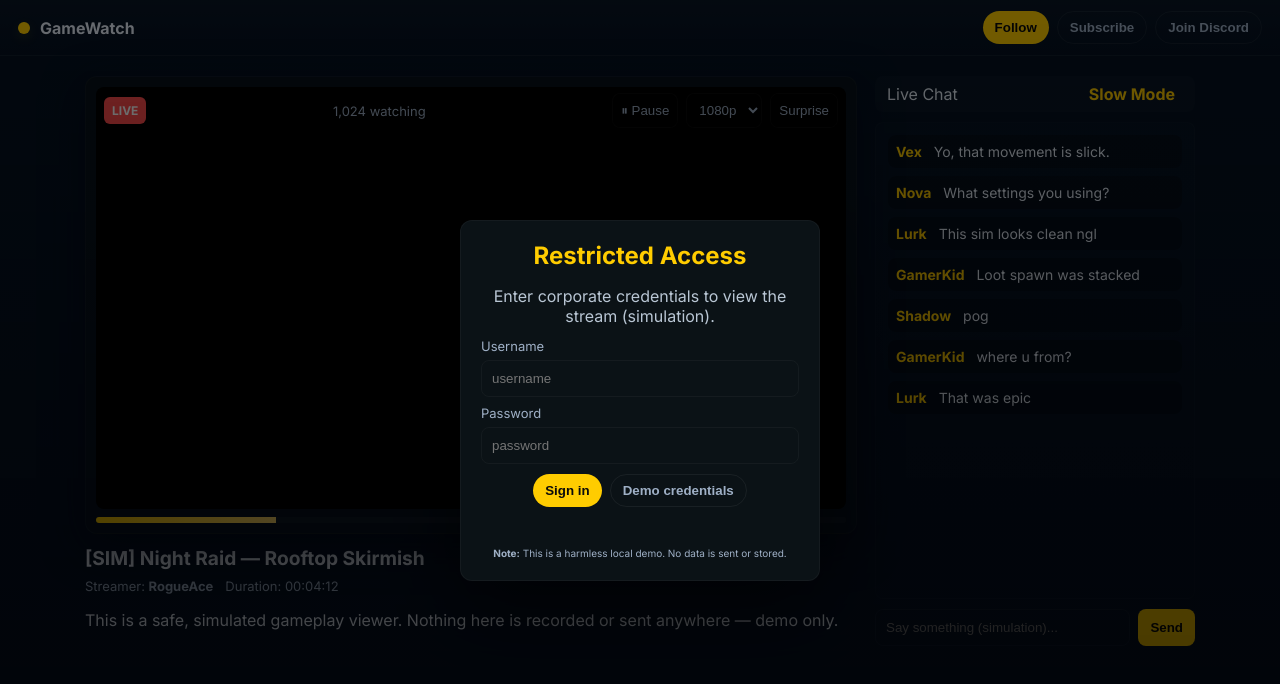
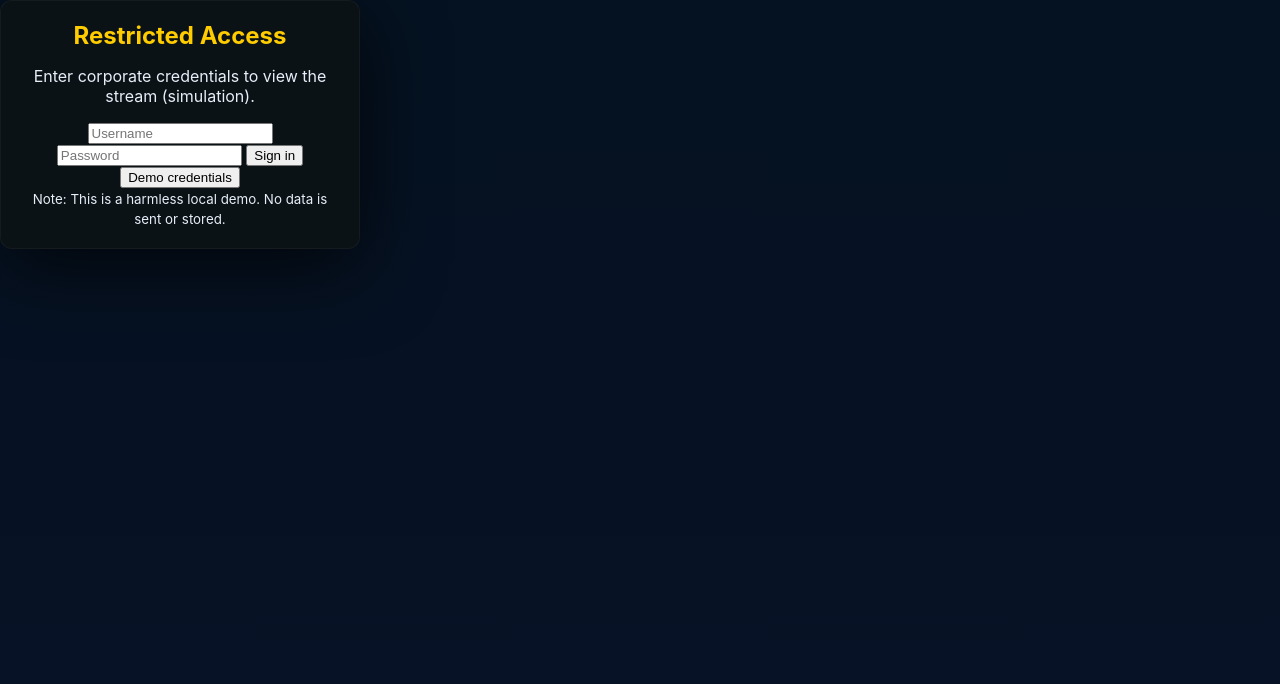
Before and after one commit to Nicholas-Tritsaris/GTA6watchlink, a plain HTML site: page index.html in a window 1280 px wide. Drawn offline with Linux system fonts and the light colour scheme.

Commit message:
Update index.html

```diff
--- a/index.html
+++ b/index.html
@@ -1,113 +1,33 @@
-<!doctype html>
+<!DOCTYPE html>
 <html lang="en">
 <head>
-  <meta charset="utf-8" />
-  <meta name="viewport" content="width=device-width,initial-scale=1" />
-  <title>Watch — Live Gameplay (Sim)</title>
-  <link rel="stylesheet" href="style.css" />
-  <link href="https://fonts.googleapis.com/css2?family=Inter:wght@400;600;700&display=swap" rel="stylesheet">
+<meta charset="UTF-8">
+<meta name="viewport" content="width=device-width, initial-scale=1.0">
+<title>Fake Game Watch</title>
+<link rel="stylesheet" href="style.css">
 </head>
 <body>
-  <!-- LOGIN OVERLAY (blocks access until correct credentials entered) -->
-  <div id="loginOverlay" class="login-overlay">
-    <div class="loginCard" role="dialog" aria-modal="true" aria-label="Login">
+
+<!-- LOGIN OVERLAY -->
+<div id="loginOverlay">
+  <div class="loginCard">
     <h2>Restricted Access</h2>
-      <p class="muted">Enter corporate credentials to view the stream (simulation).</p>
-
+    <p>Enter corporate credentials to view the stream (simulation).</p>
     <form id="loginForm" autocomplete="off">
-        <label class="formRow">
-          <span class="lbl">Username</span>
-          <input id="loginUser" required type="text" placeholder="username" />
-        </label>
-
-        <label class="formRow">
-          <span class="lbl">Password</span>
-          <input id="loginPass" required type="password" placeholder="password" />
-        </label>
-
-        <div class="rowActions">
-          <button id="loginBtn" class="pill">Sign in</button>
-          <button id="demoBtn" type="button" class="pill outline">Demo credentials</button>
-        </div>
-
-        <div id="loginMsg" class="loginMsg" aria-live="polite"></div>
-
-        <div class="notice">
-          <small><strong>Note:</strong> This is a harmless local demo. No data is sent or stored.</small>
-        </div>
+      <input id="loginUser" type="text" placeholder="Username" required>
+      <input id="loginPass" type="password" placeholder="Password" required>
+      <button type="submit">Sign in</button>
+      <button type="button" id="demoBtn">Demo credentials</button>
     </form>
+    <small>Note: This is a harmless local demo. No data is sent or stored.</small>
+    <div id="loginMsg"></div>
   </div>
 </div>
 
-  <!-- MAIN WATCH UI (same structure as previous simulation) -->
-  <header class="topbar">
-    <div class="brand">
-      <div class="logo-dot"></div>
-      <div class="brand-name">GameWatch</div>
-    </div>
-    <div class="actions">
-      <button id="followBtn" class="pill">Follow</button>
-      <button id="subscribeBtn" class="pill outline">Subscribe</button>
-      <button id="joinServer" class="pill outline">Join Discord</button>
-    </div>
-  </header>
-
-  <main class="stage">
-    <section class="player-col">
-      <div class="player">
-        <canvas id="gameCanvas" width="960" height="540" aria-label="Simulated gameplay"></canvas>
-
-        <div class="player-overlay">
-          <div class="liveBadge">LIVE</div>
-          <div class="viewCount"><span id="viewerCount">1,024</span> watching</div>
-          <div class="controls">
-            <button id="playPause" class="control">⏸ Pause</button>
-            <select id="quality" class="control">
-              <option>1080p</option><option>720p</option><option>480p</option>
-            </select>
-            <button id="prankReveal" class="control ghost">Surprise</button>
-          </div>
-        </div>
-        <div id="progress" class="progress">
-          <div id="progressFill" style="width:24%"></div>
-        </div>
-      </div>
-
-      <div class="meta">
-        <h1 class="title">[SIM] Night Raid — Rooftop Skirmish</h1>
-        <div class="metaRow">
-          <div class="streamer">Streamer: <strong>RogueAce</strong></div>
-          <div class="time">Duration: <span id="elapsed">00:04:12</span></div>
-        </div>
-        <p class="description">This is a safe, simulated gameplay viewer. Nothing here is recorded or sent anywhere — demo only.</p>
-      </div>
-    </section>
-
-    <aside class="chat-col">
-      <div class="chatHeader">
-        <div class="chatTitle">Live Chat</div>
-        <div class="chatMeta"><span id="chatMode">Slow Mode</span></div>
-      </div>
-      <div id="chatBox" class="chatBox" aria-live="polite"></div>
-
-      <div class="chatInput">
-        <input id="chatField" type="text" placeholder="Say something (simulation)..." />
-        <button id="sendChat" class="pill">Send</button>
-      </div>
-    </aside>
-  </main>
-
-  <!-- Prank overlay (hidden until reveal) -->
-  <div id="prankOverlay" class="overlay hidden" role="dialog" aria-modal="true">
-    <div class="prankCard">
-      <h2>Just a Simulation 🎮</h2>
-      <p>This is a harmless demo — no streams, no tracking, just fun effects.</p>
-      <div class="prankActions">
-        <button id="closePrank" class="pill">Close</button>
-        <button id="confettiBtn" class="pill outline">Celebrate</button>
-      </div>
-    </div>
-    <canvas id="confettiCanvas"></canvas>
+<!-- MAIN SIMULATION -->
+<div id="mainContent" style="display:none;">
+  <h1>Welcome to the Game Watch Stream!</h1>
+  <p>Simulation running...</p>
 </div>
 
 <script src="script.js"></script>
```
Lines whose indentation alone changed are shown as unchanged.
